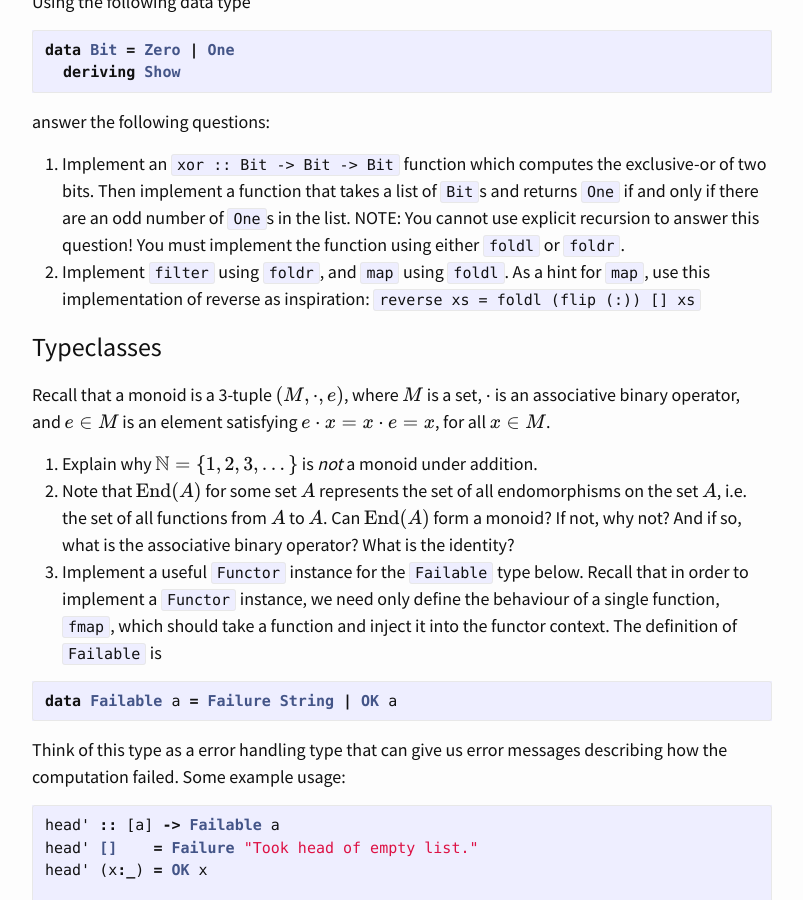
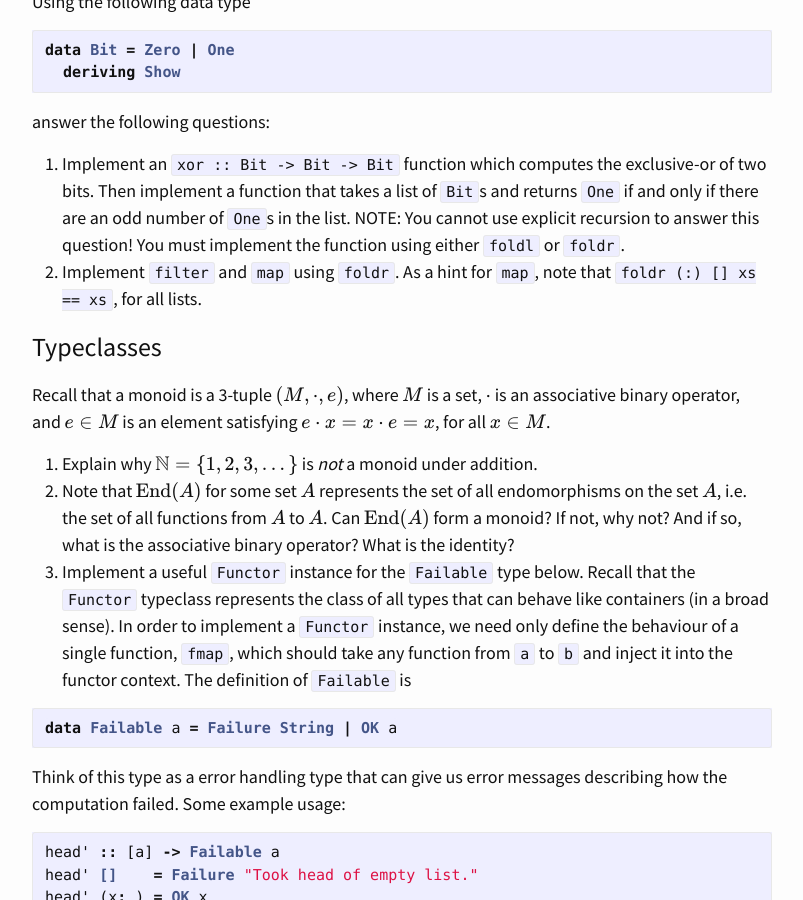
Before and after one commit to MU-CS225-Haskell/MU-CS225-Haskell.github.io, a Jekyll site: the page built from _pages/02-assignments.md, in a window 1280 px wide and 900 px high, scrolled down 6106 px. Shown: the whole window, without its empty margins (238-1041 px from the left). Built offline with Jekyll 4.4.1, drawn with Linux system fonts in a browser that asks for light colours; formulas are drawn with MathJax 3.

Commit message:
Fixed mistake in Assignment 2

````diff
--- a/_pages/02-assignments.md
+++ b/_pages/02-assignments.md
@@ -300,9 +300,8 @@ which computes the exclusive-or of two bits. Then implement a function that
 takes a list of `Bit`s and returns `One` if and only if there are an odd number
 of `One`s in the list. NOTE: You cannot use explicit recursion to answer this
 question! You must implement the function using either `foldl` or `foldr`.
-2. Implement `filter` using `foldr`, and `map` using
-`foldl`. As a hint for `map`, use this implementation of reverse as inspiration:
-`reverse xs = foldl (flip (:)) [] xs`
+2. Implement `filter` and `map` using `foldr`. As a hint for `map`, note that
+`foldr (:) [] xs == xs`, for all lists.
 
 ### Typeclasses
 
@@ -317,9 +316,11 @@ endomorphisms on the set $$ A $$, i.e. the set of all functions from $$ A $$ to
 $$ A $$. Can $$ \text{End}(A) $$ form a monoid? If not, why not? And if so, what
 is the associative binary operator? What is the identity?
 3. Implement a useful `Functor` instance for the `Failable` type below. Recall
-that in order to implement a `Functor` instance, we need only define the
-behaviour of a single function, `fmap`, which should take a function and inject
-it into the functor context. The definition of `Failable` is
+that the `Functor` typeclass represents the class of all types that can behave
+like containers (in a broad sense). In order to implement a `Functor` instance,
+we need only define the behaviour of a single function, `fmap`, which should
+take any function from `a` to `b` and inject it into the functor context. The
+definition of `Failable` is
 
 ```haskell
 data Failable a = Failure String | OK a
````
